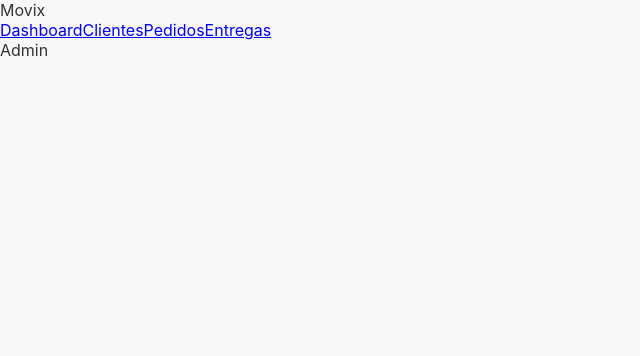
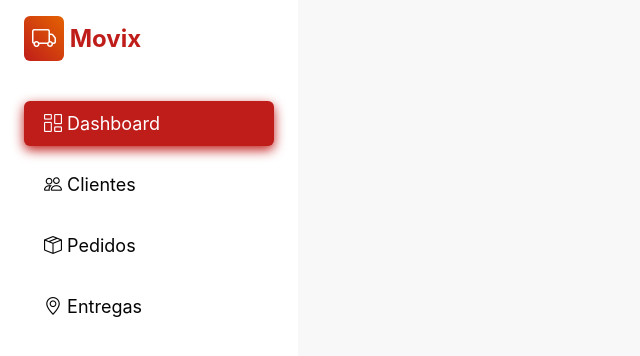
Before and after one commit to Thayumii/movix-frontend, a React (Vite) app: page / in a window 1280 px wide. Shown: the top 356 px of the page, without its empty margins (0-640 px from the left). Built offline with nearby package versions, Linux system fonts and the light colour scheme.

Commit message:
style: Sidebar e Layout

```diff
--- a/index.html
+++ b/index.html
@@ -4,6 +4,7 @@
     <meta charset="UTF-8" />
     <link rel="icon" type="image/svg+xml" href="/vite.svg" />
     <meta name="viewport" content="width=device-width, initial-scale=1.0" />
+    <link rel="stylesheet" href="https://cdn.jsdelivr.net/npm/bootstrap-icons@1.13.1/font/bootstrap-icons.min.css">
     <title>movix-frontend</title>
   </head>
   <body>
--- /dev/null
+++ b/src/components/Layout.css
@@ -0,0 +1,8 @@
+.layout-container {
+    display: flex;
+
+    .content-container {
+        margin-left: 298px;
+        padding: 24px;
+    }
+}
--- a/src/components/Layout.jsx
+++ b/src/components/Layout.jsx
@@ -1,6 +1,6 @@
 import React from "react";
 import Sidebar from './Sidebar';
-//import './Layout.css';
+import './Layout.css';
 
 const Layout = ({ children }) => {
     return (
--- /dev/null
+++ b/src/components/Sidebar.css
@@ -0,0 +1,51 @@
+.sidebar {
+    width: 250px;
+    background-color: #fff;
+    color: white;
+    height: 100vh;
+    display: flex;
+    flex-direction: column;
+    padding: 24px;
+    position: fixed;
+    top: 0;
+    left: 0;
+
+    .sidebar-header {
+        font-size: 24px;
+        font-weight: bold;
+        color: var(--primary-color);
+        margin-bottom: 48px;
+
+        i {
+            padding: 8px;
+            background-image: linear-gradient(45deg, var(--primary-color), var(--secondary-color));
+            color: var(--white-color);
+            border-radius: 6px;
+        }
+    }
+
+    .sidebar-nav {
+        display: flex;
+        flex-direction: column;
+        gap: 16px;
+
+        a {
+            color: var(--gray-color);
+            text-decoration: none;
+            font-size: 18px;
+            padding: 12px 20px;
+            border-radius: 6px;
+
+            &:hover {
+                background-color: var(--primary-color-hover);
+                color: var(--primary-color);
+            }
+
+            &.active {
+                background-color: var(--primary-color);
+                color: var(--white-color);
+                box-shadow: 0 4px 12px 0 var(--primary-color);
+            }
+        }
+    }
+}
--- a/src/components/Sidebar.jsx
+++ b/src/components/Sidebar.jsx
@@ -1,22 +1,24 @@
 import React from 'react';
-import { Link } from 'react-router-dom';
-//import './Sidebar.css';
+import { Link, useLocation } from 'react-router-dom';
+import './Sidebar.css';
 
 const Sidebar = () => {
+    const location = useLocation();
+
     return (
         <div className="sidebar">
             <div className="sidebar-header">
-                Movix
+                <i class="bi bi-truck"></i> Movix
             </div>
             <nav className="sidebar-nav">
-                <Link to="/">Dashboard</Link>
-                <Link to="/">Clientes</Link>
-                <Link to="/">Pedidos</Link>
-                <Link to="/">Entregas</Link>
+                <Link className={location.pathname === '/' && 'active'} to="/"><i class="bi bi-columns-gap"></i> Dashboard</Link>
+                <Link className={location.pathname === '/clientes' && 'active'} to="/clientes"> <i class="bi bi-people"></i> Clientes</Link>
+                <Link className={location.pathname === '/pedidos' && 'active'} to="/pedidos"><i class="bi bi-box-seam"></i> Pedidos</Link>
+                <Link className={location.pathname === '/entregas' && 'active'} to="/entregas"><i class="bi bi-geo-alt"></i> Entregas</Link>
             </nav>
-            <div className="sidebar-footer">
+            {/* <div className="sidebar-footer">
                 Admin
-            </div>
+            </div> */}
         </div>
     );
 };
--- a/src/index.css
+++ b/src/index.css
@@ -136,3 +136,11 @@ tbody tr:hover {
   justify-content: space-between;
   margin-top: 1rem;
 }
+
+:root {
+  --primary-color: #bf1d1a;
+  --primary-color-hover: rgba(191, 29, 26, 0.25);
+  --secondary-color: #e46202;
+  --gray-color: #050505;
+  --white-color: #ffffff;
+}
```
Also changed, not shown: 1 other file (tests, documents, lock files or other folders).
